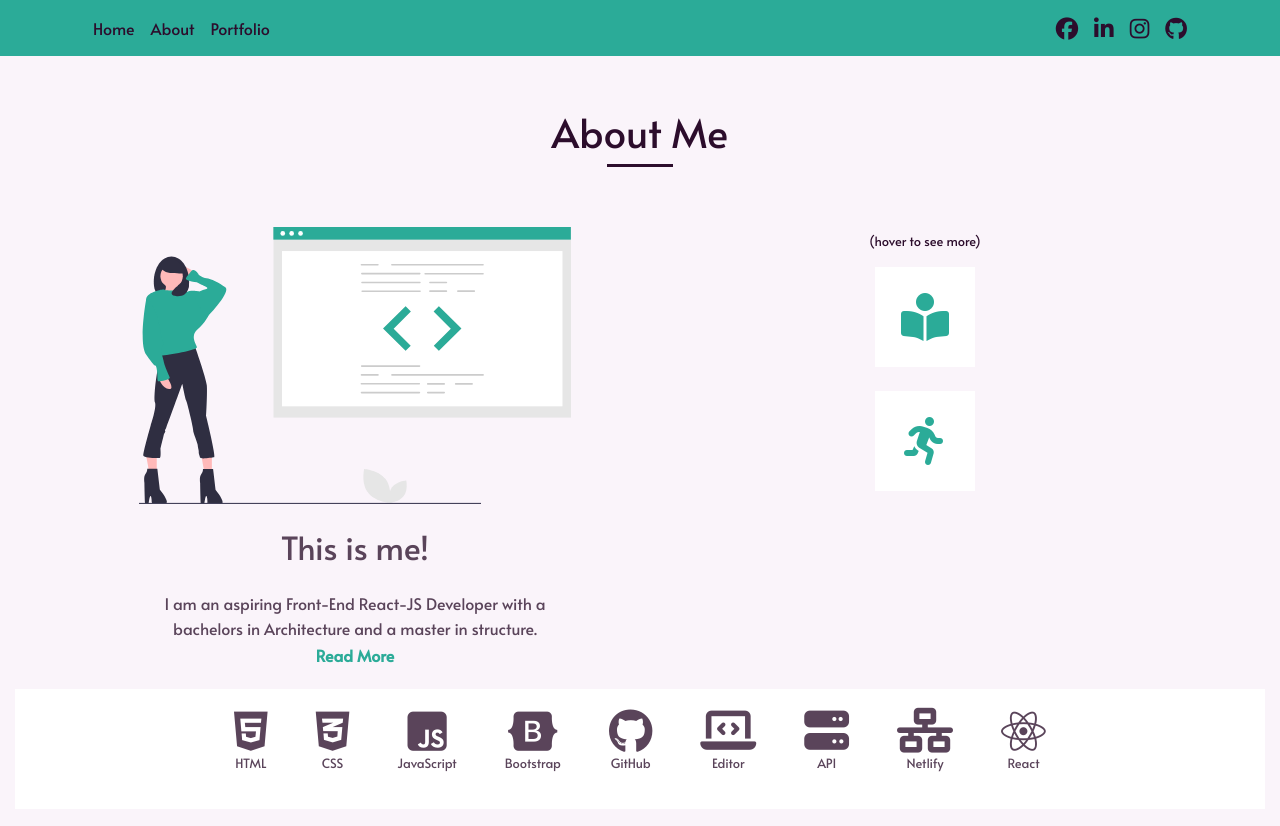
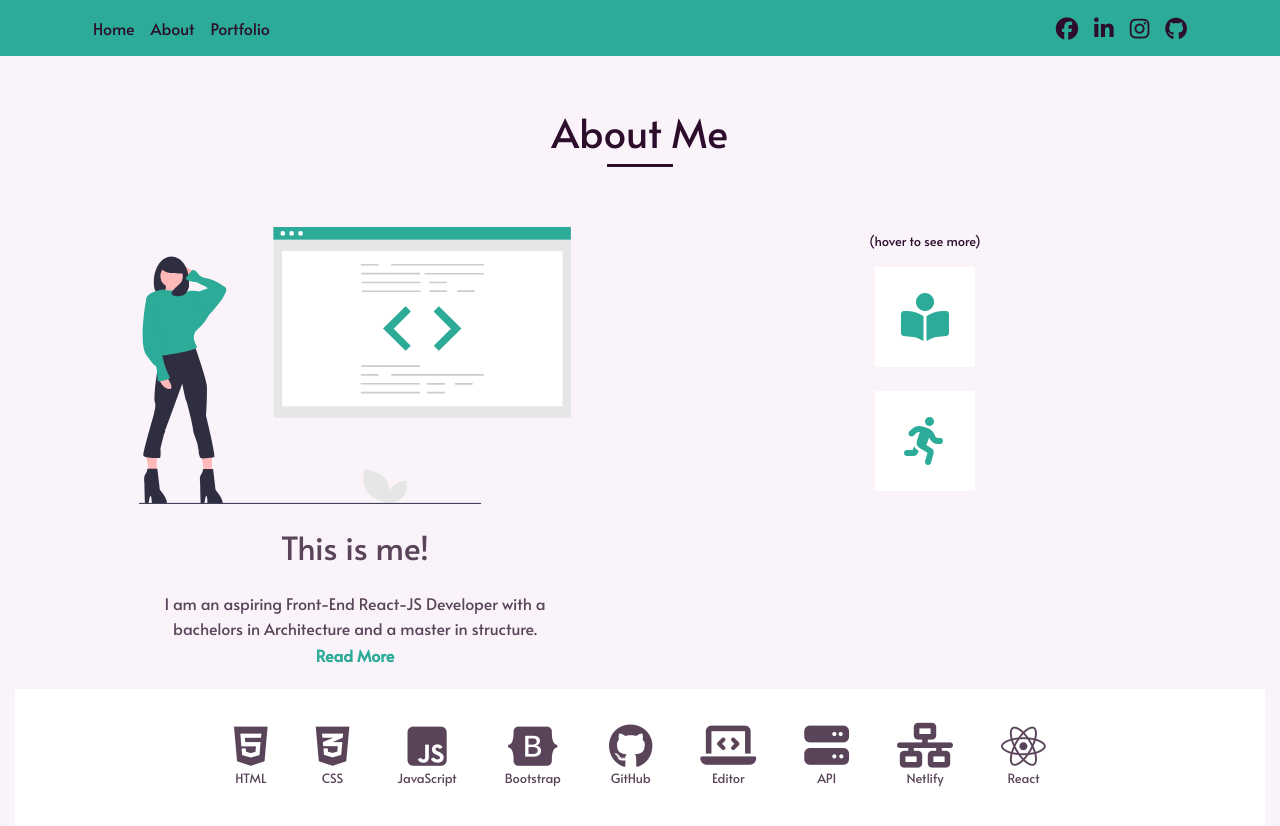
Before and after one commit to SantoroA/santoro-react, a React (Create React App) app: page /about in a window 1280 px wide. Shown: the top 826 px of the page. Built offline with nearby package versions, Linux system fonts and the light colour scheme.

Commit message:
Update About.css

```diff
--- a/src/About.css
+++ b/src/About.css
@@ -18,7 +18,7 @@
 }
 .About .programs {
   background-color: white;
-  height: 120px;
+  height: 150px;
 }
 .About .icon {
   font-size: 2.8em;
```
